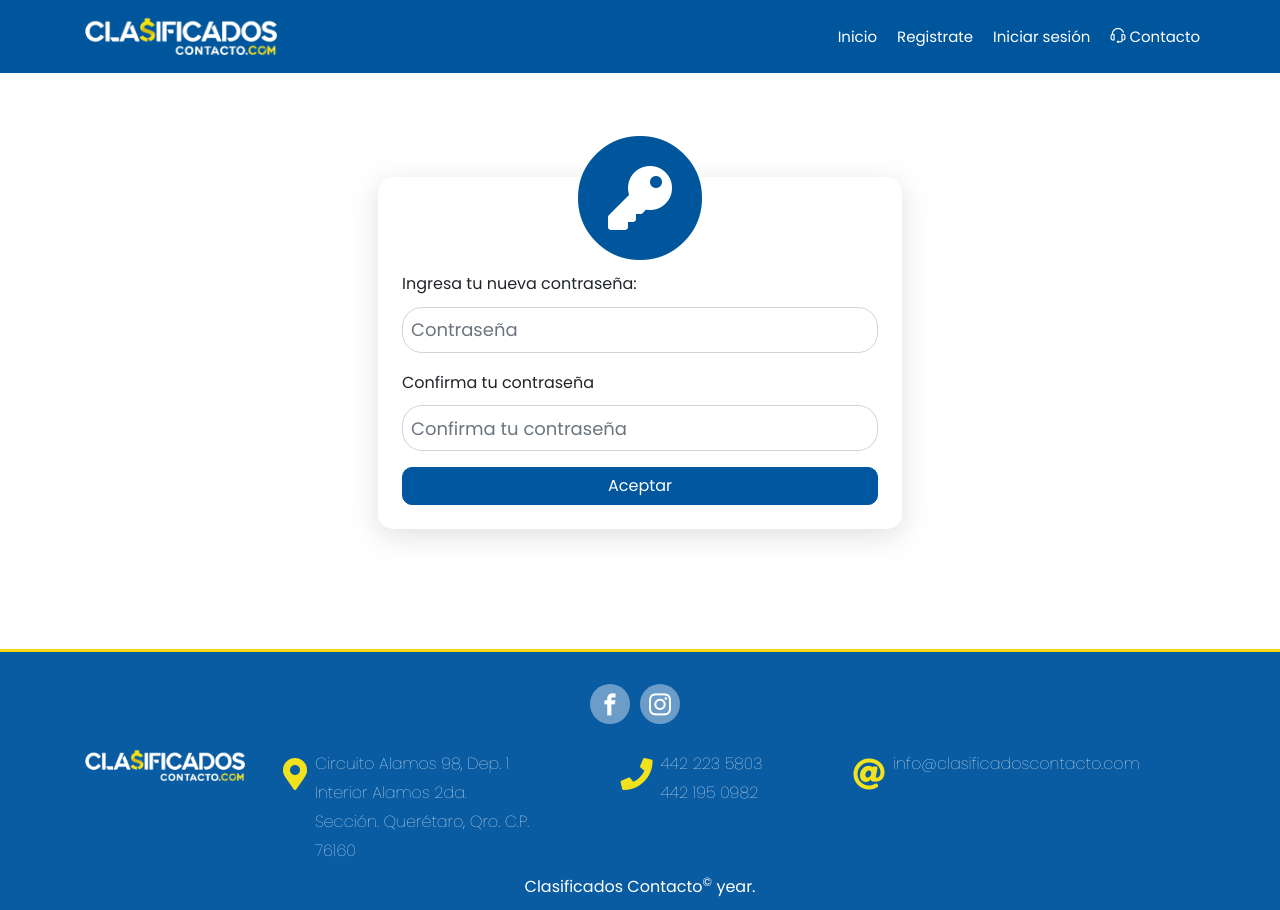
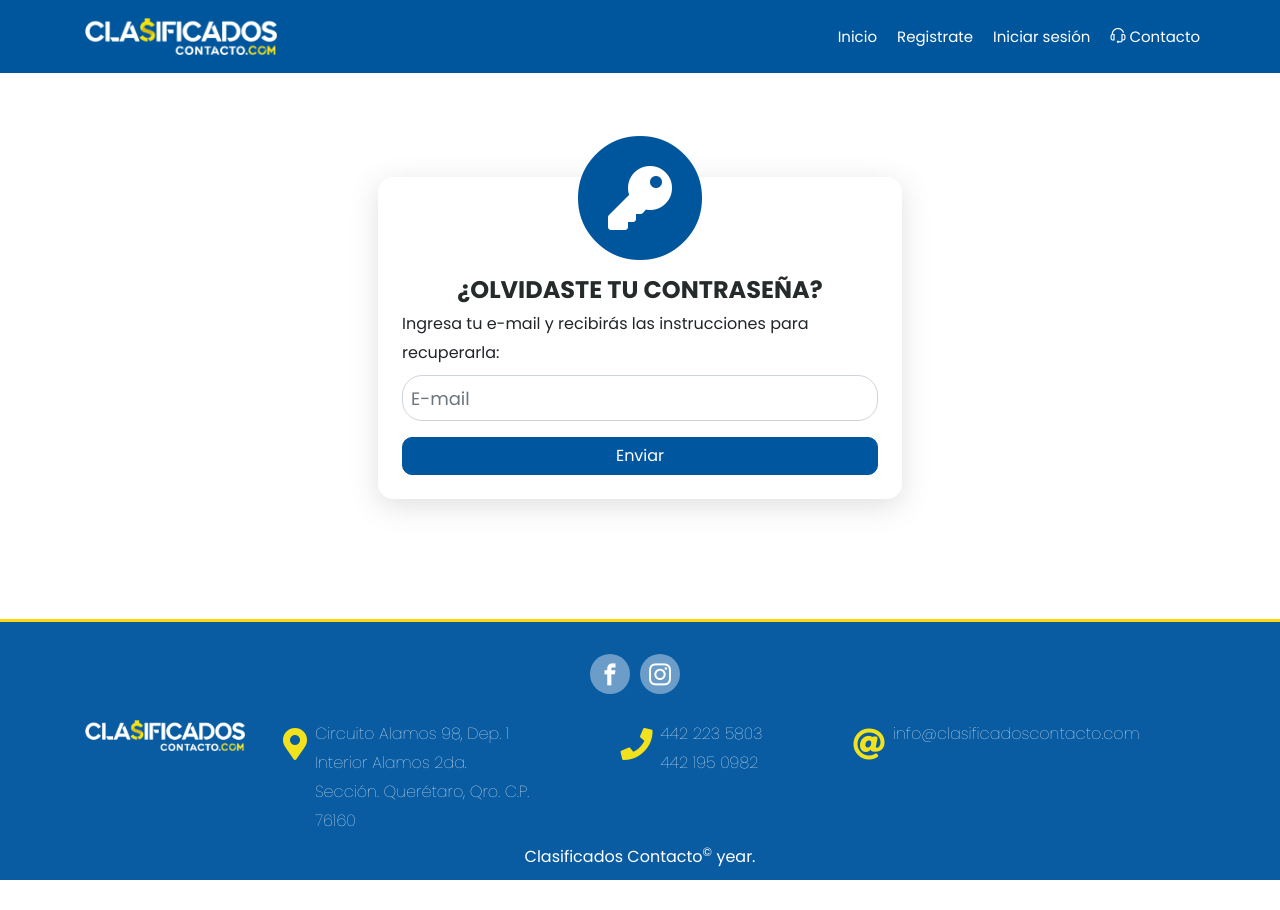
Before and after one commit to MArianaOlivasGarcia/Nuxt-Clasificados, a Nuxt app: page /forgotpassword in a window 1280 px wide. After the commit the page ends 880 px from the top, so only its background shows below. Built offline with nearby package versions, Linux system fonts and the light colour scheme; what vue-agile, vue-tel-input would draw is missing.

Commit message:
segundo commit

```diff
--- /dev/null
+++ b/pages/emailsend.vue
@@ -0,0 +1,42 @@
+<template>
+  <div>
+    <section class="ftco-section ForgotS pb-5 pt-5 mt-5 mb-5">
+      <div class="container">
+        <div class="row justify-content-center">
+          <div class="col-md-6 mb-3 ">
+            <div class="card text-center m-2 pl-4 pr-4 pb-5">
+              <div class="justify-content-center check animated lightSpeedIn">
+                <span class="fa-stack fa-4x">
+                  <i class="fas fa-circle fa-stack-2x icn-background"></i>
+                  <i class="fas fa-envelope fa-stack-1x text-white"></i>
+                </span>
+              </div>
+                <h1 class="font-weight-bold animated zoomIn">El correo se ha enviado con éxito.</h1>
+
+            </div>
+          </div>
+        </div>
+      </div>
+    </section>
+  </div>
+
+</template>
+
+
+
+<style >
+.ForgotS h1{
+  font-size: 1.5rem;
+}
+.ForgotS .card{
+  box-shadow: rgba(100, 100, 111, 0.2) 0px 7px 29px 0px;
+  border-radius: 15px;
+  border: inherit;
+}
+.ForgotS .check{
+  margin-top: -43px;
+}
+.ForgotS .icn-background {
+    color: #46ce07;
+}
+</style>
--- a/pages/forgotpassword.vue
+++ b/pages/forgotpassword.vue
@@ -1,6 +1,6 @@
 <template>
   <div>
-    <section class="ftco-section ResetP pb-5 pt-5 mt-5 mb-5">
+    <section class="ftco-section ForgotP pb-5 pt-5 mt-5 mb-5">
       <div class="container">
         <div class="row justify-content-center">
           <div class="col-md-6 mb-3">
@@ -11,42 +11,41 @@
                   <i class="fas fa-key fa-stack-1x text-white"></i>
                 </span>
               </div>
+              <h1 class="font-weight-bold animated zoomIn">
+                ¿OLVIDASTE TU CONTRASEÑA?
+              </h1>
+              <form  v-on:submit.prevent="goToEmailSend" >
+                <div class="form-group text-left">
+                  <label class="text-left"
+                    >Ingresa tu e-mail y recibirás las instrucciones para
+                    recuperarla:</label
+                  >
+                  <input
+                    type="email"
+                    class="form-control form-control-sm"
+                    placeholder="E-mail"
+                    v-model="form.email"
+                    @blur="$v.form.email.$touch()"
+                  />
+                  <small><span
+                      v-if="
+                        !$v.form.email.required &&
+                        $v.form.email.$dirty"
+                      class="text-danger">El correo electrónico es requerido.
+                    </span></small>
 
-              <form class="text-left pt-3"
-              v-on:submit.prevent="changePassword">
-                <div class="form-group">
-                  <label class="text-left">Ingresa tu nueva contraseña:</label>
-                  <input
-                    type="password"
-                    class="form-control form-control-sm"
-                    placeholder="Contraseña"
-                    v-model="form.password"
-                  />
+                <small><span
+                      v-if="
+                        !$v.form.email.email &&
+                        $v.form.email.$dirty"
+                      class="text-danger">Correo electrónico inválido.
+                    </span></small>
+
                 </div>
-                <div class="form-group">
-                  <label class="text-left">Confirma tu contraseña</label>
-                  <input
-                    type="password"
-                    class="form-control form-control-sm"
-                    placeholder="Confirma tu contraseña"
-                    v-model="form.password2"
-                  />
-                </div>
-                <div v-if="!isLoading">
-                  <button
-                    type="submit"
-                    class="btn btn-primary btn-block"
-                  >
-                    Aceptar
-                  </button>
-                </div>
-                <div v-else>
-                  <button
-                    disabled
-                    class="btn btn-primary btn-block">
-                    <i class="fas fa-spinner"></i> CARGANDO...
-                  </button>
-                </div>
+                <button
+                  class="btn btn-primary btn-block"
+                  tupe="submit"
+                  >Enviar</button>
               </form>
             </div>
           </div>
@@ -56,7 +55,12 @@
   </div>
 </template>
 
+
 <script>
+
+import { required, email } from 'vuelidate/lib/validators'
+import Swal from 'sweetalert2'
+
 export default {
     head: {
         titleTemplate: 'Clasificados Contacto | Recuperar Contraseña',
@@ -64,35 +68,74 @@ export default {
     data() {
         return {
             form: {
-                password: '',
-                password2: '',
+                email: '',
             },
             isLoading: false
         }
     },
+    validations: {
+        form: {
+            email: {
+                required,
+                email
+            }
+        },
+    },
     methods: {
-        changePassword(){
-            console.log('Cambiar password')
+        async goToEmailSend(){
+
+            if ( this.$v.$invalid ) {
+                this.$v.$touch()
+                return
+            }
+
+            // API CLASIFICADOS.HOST
+
+
+
+            // API CLASIFICADOS.COM
+            const success = await this.$store.dispatch('forgotPassword', this.form )
+
+            if ( !success ) {
+                Swal.fire({
+                    icon: 'error',
+                    title: 'Ocurrio un error',
+                    text: 'Hable con el administrador.'
+                })
+                return
+            }
+
+            const { status } = success
+
+            if ( status != 200 ) {
+                Swal.fire({
+                    icon: 'error',
+                    title: 'Oops!',
+                    text: 'No existe un usuario con ese correo electrónico'
+                })
+            }
+
+            this.$router.push('/emailsend')
+
         }
     }
 }
 </script>
 
 
-
 <style scoped>
-.ResetP h1 {
+.ForgotP h1 {
   font-size: 1.5rem;
 }
-.ResetP .card {
+.ForgotP .card {
   box-shadow: rgba(100, 100, 111, 0.2) 0px 7px 29px 0px;
   border-radius: 15px;
   border: inherit;
 }
-.ResetP .check {
+.ForgotP .check {
   margin-top: -43px;
 }
-.ResetP .icn-background {
+.ForgotP .icn-background {
   color: #00569d;
 }
 </style>
--- a/store/index.js
+++ b/store/index.js
@@ -19,6 +19,7 @@ export const state = () => ({
     LOGIN_USER: '?site=a0VXNDI5SHhCSlljR1BXaThyL2kyQT09',
     REGISTER_USER: '?site=bERwdld0UGkwNU5iVmh4cDZzbU1BQT09',
     VISIT_CONTACT: '?site=VlRndFVwVVl2MExnVGtxVW4rZzhKZz09',
+    FORGOT_PASSWORD: '?site=bXoyN0tvN2tRdHFLZE5WYUVHYkxyZnBhYUZvSnVrM29LT1NPazRtSUE3az0=',
 
 
     /* Listado de Estados */
@@ -272,6 +273,30 @@ export const actions = {
         }
 
       },
+      async forgotPassword({commit, state}, form ) {
+
+        commit('setAPI_PARAMS', { body: `email=${form.email}` } )
+
+        const config = state.API_PARAMS
+
+        const resp = await fetch(state.API_URL + state.FORGOT_PASSWORD, config).then((res) => res.json())
+        .catch( e => console.log(e))
+
+        /* Api clasificados.host */
+        if (!resp) {
+            return null
+        }
+        /* FIN Api clasificados.host */
+
+
+        if ( resp.status != 200 ) {
+            return null
+        }
+
+        return resp.data
+
+
+    },
 
 }
 
```
